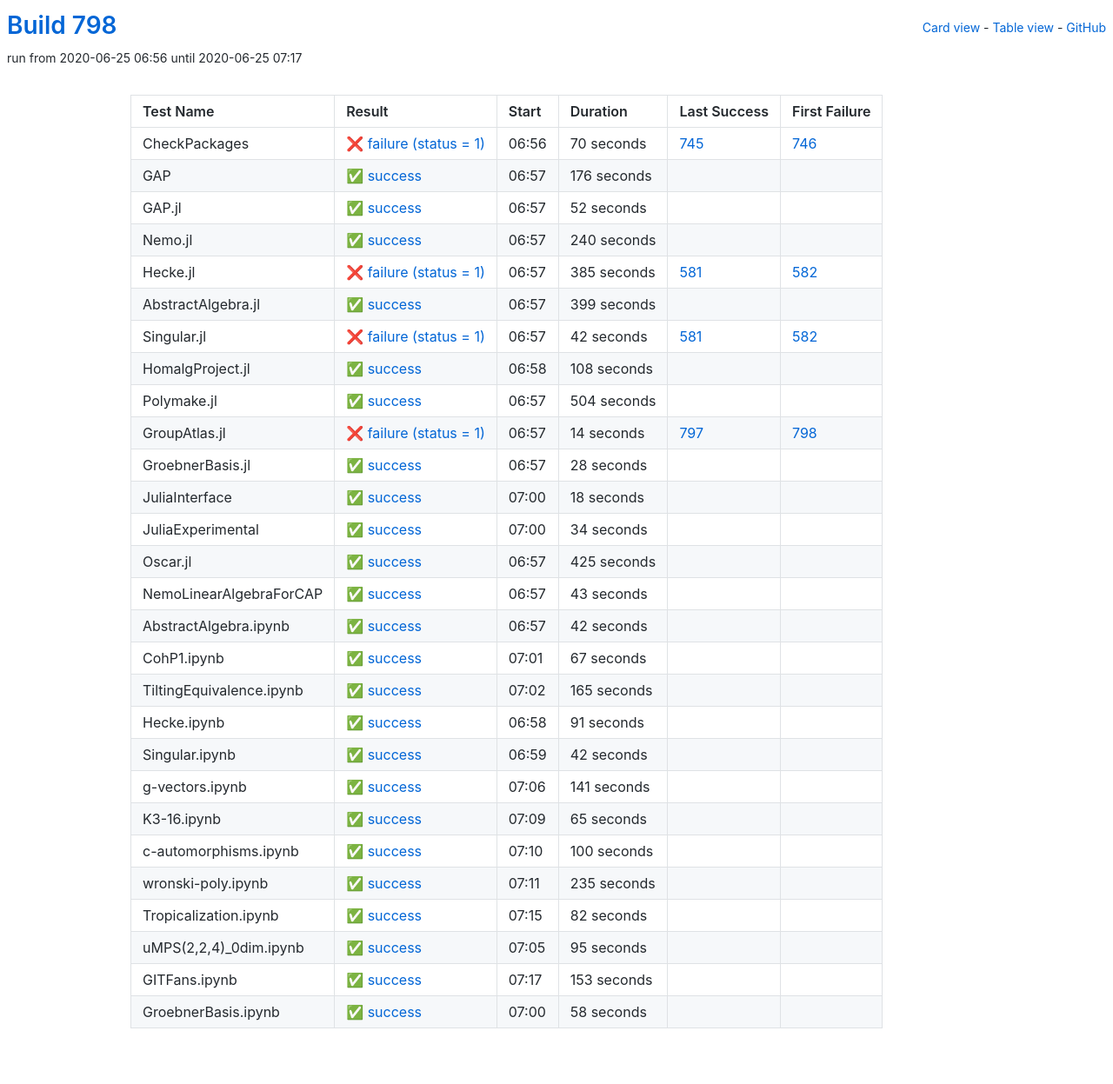
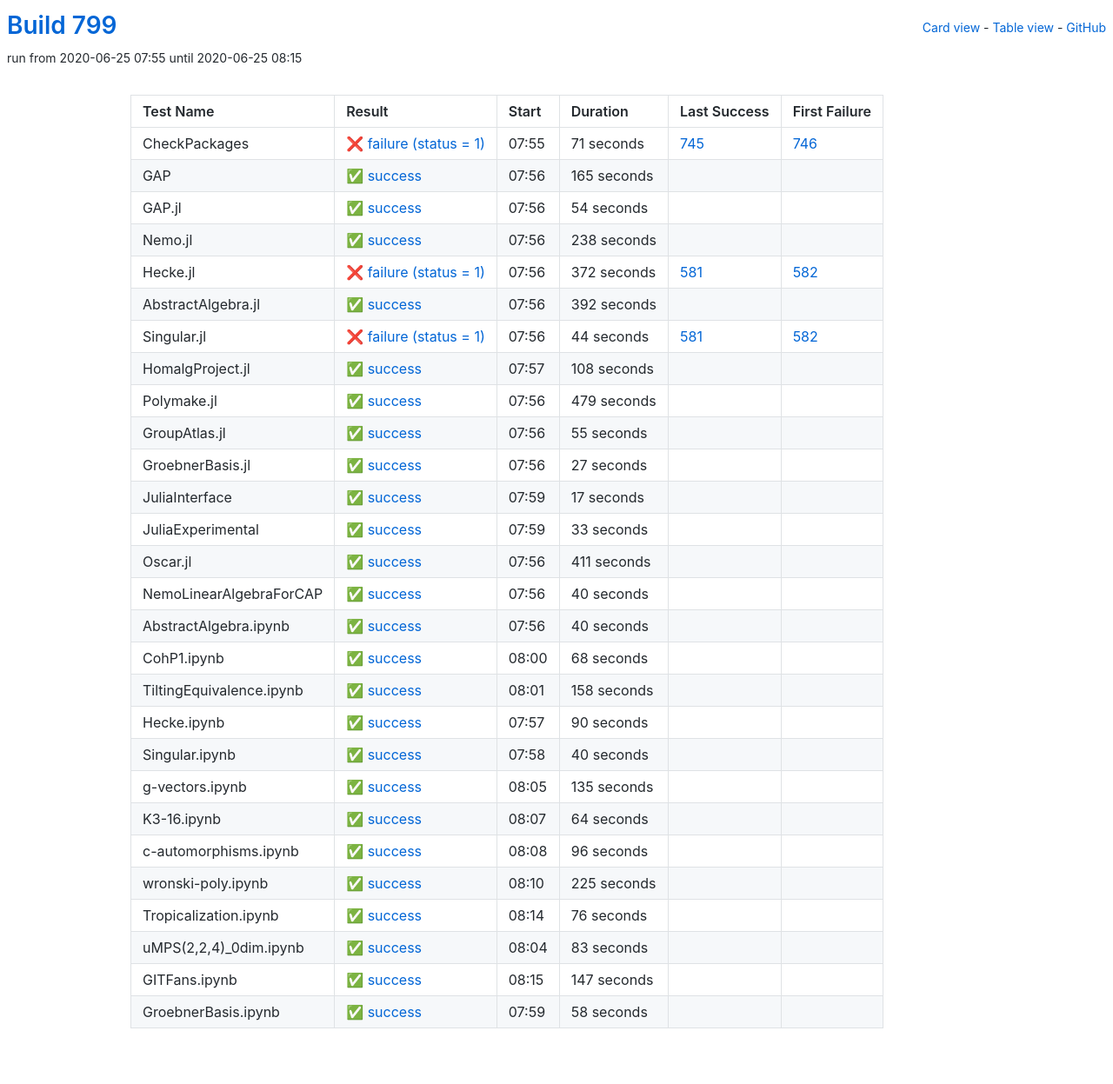
Before and after one commit to oscar-system/oscar-ci-status-1.4, a Jekyll site: the page built from table.html, in a window 1280 px wide. Shown: the whole page at 87% size. Built offline with Jekyll 4.4.1, drawn with Linux system fonts in a browser that asks for light colours.

Commit message:
Build #799

```diff
--- a/_data/ci.yml
+++ b/_data/ci.yml
@@ -1,6 +1,6 @@
 ---
-build: 798
-build_url: https://oscarci.mathematik.uni-kl.de/job/oscar-julia-1.4/798/
+build: 799
+build_url: https://oscarci.mathematik.uni-kl.de/job/oscar-julia-1.4/799/
 job: oscar-julia-1.4
 organization: oscar-system
 repo: oscar-ci-status-1.4
@@ -8,92 +8,92 @@ repourl: https://github.com/oscar-system/oscar-ci-status-1.4
 tests:
 - name: CheckPackages
   id: checkpackages
-  log: https://oscarci.mathematik.uni-kl.de/job/oscar-julia-1.4/798/artifact/logs/build-798/CheckPackages.log
-  start: 2020-06-25 06:56
+  log: https://oscarci.mathematik.uni-kl.de/job/oscar-julia-1.4/799/artifact/logs/build-799/CheckPackages.log
+  start: 2020-06-25 07:55
   success: false
   exitcode: 1
   status: failure
-  duration: 70
+  duration: 71
   last_success: 745
   last_success_url: https://oscarci.mathematik.uni-kl.de/job/oscar-julia-1.4/745/
   first_failure: 746
   first_failure_url: https://oscarci.mathematik.uni-kl.de/job/oscar-julia-1.4/746/
 - name: GAP
   id: gap
-  log: https://oscarci.mathematik.uni-kl.de/job/oscar-julia-1.4/798/artifact/logs/build-798/GAP.log
-  start: 2020-06-25 06:57
+  log: https://oscarci.mathematik.uni-kl.de/job/oscar-julia-1.4/799/artifact/logs/build-799/GAP.log
+  start: 2020-06-25 07:56
   success: true
   exitcode: 0
   status: success
-  duration: 176
+  duration: 165
   last_success: false
   last_success_url:
   first_failure: false
   first_failure_url:
 - name: GAP.jl
   id: gap-jl
-  log: https://oscarci.mathematik.uni-kl.de/job/oscar-julia-1.4/798/artifact/logs/build-798/GAP.jl.log
-  start: 2020-06-25 06:57
+  log: https://oscarci.mathematik.uni-kl.de/job/oscar-julia-1.4/799/artifact/logs/build-799/GAP.jl.log
+  start: 2020-06-25 07:56
   success: true
   exitcode: 0
   status: success
-  duration: 52
+  duration: 54
   last_success: false
   last_success_url:
   first_failure: false
   first_failure_url:
 - name: Nemo.jl
   id: nemo-jl
-  log: https://oscarci.mathematik.uni-kl.de/job/oscar-julia-1.4/798/artifact/logs/build-798/Nemo.jl.log
-  start: 2020-06-25 06:57
+  log: https://oscarci.mathematik.uni-kl.de/job/oscar-julia-1.4/799/artifact/logs/build-799/Nemo.jl.log
+  start: 2020-06-25 07:56
   success: true
   exitcode: 0
   status: success
-  duration: 240
+  duration: 238
   last_success: false
   last_success_url:
   first_failure: false
   first_failure_url:
 - name: Hecke.jl
   id: hecke-jl
-  log: https://oscarci.mathematik.uni-kl.de/job/oscar-julia-1.4/798/artifact/logs/build-798/Hecke.jl.log
-  start: 2020-06-25 06:57
+  log: https://oscarci.mathematik.uni-kl.de/job/oscar-julia-1.4/799/artifact/logs/build-799/Hecke.jl.log
+  start: 2020-06-25 07:56
   success: false
   exitcode: 1
   status: failure
-  duration: 385
+  duration: 372
   last_success: 581
   last_success_url: https://oscarci.mathematik.uni-kl.de/job/oscar-julia-1.4/581/
   first_failure: 582
   first_failure_url: https://oscarci.mathematik.uni-kl.de/job/oscar-julia-1.4/582/
 - name: AbstractAlgebra.jl
   id: abstractalgebra-jl
-  log: https://oscarci.mathematik.uni-kl.de/job/oscar-julia-1.4/798/artifact/logs/build-798/AbstractAlgebra.jl.log
-  start: 2020-06-25 06:57
+  log: https://oscarci.mathematik.uni-kl.de/job/oscar-julia-1.4/799/artifact/logs/build-799/AbstractAlgebra.jl.log
+  start: 2020-06-25 07:56
   success: true
   exitcode: 0
   status: success
-  duration: 399
+  duration: 392
   last_success: false
   last_success_url:
   first_failure: false
   first_failure_url:
 - name: Singular.jl
   id: singular-jl
-  log: https://oscarci.mathematik.uni-kl.de/job/oscar-julia-1.4/798/artifact/logs/build-798/Singular.jl.log
-  start: 2020-06-25 06:57
+  log: https://oscarci.mathematik.uni-kl.de/job/oscar-julia-1.4/799/artifact/logs/build-799/Singular.jl.log
+  start: 2020-06-25 07:56
   success: false
   exitcode: 1
   status: failure
-  duration: 42
+  duration: 44
   last_success: 581
   last_success_url: https://oscarci.mathematik.uni-kl.de/job/oscar-julia-1.4/581/
   first_failure: 582
   first_failure_url: https://oscarci.mathematik.uni-kl.de/job/oscar-julia-1.4/582/
 - name: HomalgProject.jl
   id: homalgproject-jl
-  log: https://oscarci.mathematik.uni-kl.de/job/oscar-julia-1.4/798/artifact/logs/build-798/HomalgProject.jl.log
-  start: 2020-06-25 06:58
+  log: https://oscarci.mathematik.uni-kl.de/job/oscar-julia-1.4/799/artifact/logs/build-799/HomalgProject.jl.log
+  start: 2020-06-25 07:57
   success: true
   exitcode: 0
   status: success
@@ -104,236 +104,236 @@ tests:
   first_failure_url:
 - name: Polymake.jl
   id: polymake-jl
-  log: https://oscarci.mathematik.uni-kl.de/job/oscar-julia-1.4/798/artifact/logs/build-798/Polymake.jl.log
-  start: 2020-06-25 06:57
+  log: https://oscarci.mathematik.uni-kl.de/job/oscar-julia-1.4/799/artifact/logs/build-799/Polymake.jl.log
+  start: 2020-06-25 07:56
   success: true
   exitcode: 0
   status: success
-  duration: 504
+  duration: 479
   last_success: false
   last_success_url:
   first_failure: false
   first_failure_url:
 - name: GroupAtlas.jl
   id: groupatlas-jl
-  log: https://oscarci.mathematik.uni-kl.de/job/oscar-julia-1.4/798/artifact/logs/build-798/GroupAtlas.jl.log
-  start: 2020-06-25 06:57
-  success: false
-  exitcode: 1
-  status: failure
-  duration: 14
-  last_success: 797
-  last_success_url: https://oscarci.mathematik.uni-kl.de/job/oscar-julia-1.4/797/
-  first_failure: 798
-  first_failure_url: https://oscarci.mathematik.uni-kl.de/job/oscar-julia-1.4/798/
-- name: GroebnerBasis.jl
-  id: groebnerbasis-jl
-  log: https://oscarci.mathematik.uni-kl.de/job/oscar-julia-1.4/798/artifact/logs/build-798/GroebnerBasis.jl.log
-  start: 2020-06-25 06:57
+  log: https://oscarci.mathematik.uni-kl.de/job/oscar-julia-1.4/799/artifact/logs/build-799/GroupAtlas.jl.log
+  start: 2020-06-25 07:56
   success: true
   exitcode: 0
   status: success
-  duration: 28
+  duration: 55
+  last_success: false
+  last_success_url:
+  first_failure: false
+  first_failure_url:
+- name: GroebnerBasis.jl
+  id: groebnerbasis-jl
+  log: https://oscarci.mathematik.uni-kl.de/job/oscar-julia-1.4/799/artifact/logs/build-799/GroebnerBasis.jl.log
+  start: 2020-06-25 07:56
+  success: true
+  exitcode: 0
+  status: success
+  duration: 27
   last_success: false
   last_success_url:
   first_failure: false
   first_failure_url:
 - name: JuliaInterface
   id: juliainterface
-  log: https://oscarci.mathematik.uni-kl.de/job/oscar-julia-1.4/798/artifact/logs/build-798/JuliaInterface.log
-  start: 2020-06-25 07:00
+  log: https://oscarci.mathematik.uni-kl.de/job/oscar-julia-1.4/799/artifact/logs/build-799/JuliaInterface.log
+  start: 2020-06-25 07:59
   success: true
   exitcode: 0
   status: success
-  duration: 18
+  duration: 17
   last_success: false
   last_success_url:
   first_failure: false
   first_failure_url:
 - name: JuliaExperimental
   id: juliaexperimental
-  log: https://oscarci.mathematik.uni-kl.de/job/oscar-julia-1.4/798/artifact/logs/build-798/JuliaExperimental.log
-  start: 2020-06-25 07:00
+  log: https://oscarci.mathematik.uni-kl.de/job/oscar-julia-1.4/799/artifact/logs/build-799/JuliaExperimental.log
+  start: 2020-06-25 07:59
   success: true
   exitcode: 0
   status: success
-  duration: 34
+  duration: 33
   last_success: false
   last_success_url:
   first_failure: false
   first_failure_url:
 - name: Oscar.jl
   id: oscar-jl
-  log: https://oscarci.mathematik.uni-kl.de/job/oscar-julia-1.4/798/artifact/logs/build-798/Oscar.jl.log
-  start: 2020-06-25 06:57
+  log: https://oscarci.mathematik.uni-kl.de/job/oscar-julia-1.4/799/artifact/logs/build-799/Oscar.jl.log
+  start: 2020-06-25 07:56
   success: true
   exitcode: 0
   status: success
-  duration: 425
+  duration: 411
   last_success: false
   last_success_url:
   first_failure: false
   first_failure_url:
 - name: NemoLinearAlgebraForCAP
   id: nemolinearalgebraforcap
-  log: https://oscarci.mathematik.uni-kl.de/job/oscar-julia-1.4/798/artifact/logs/build-798/NemoLinearAlgebraForCAP.log
-  start: 2020-06-25 06:57
+  log: https://oscarci.mathematik.uni-kl.de/job/oscar-julia-1.4/799/artifact/logs/build-799/NemoLinearAlgebraForCAP.log
+  start: 2020-06-25 07:56
   success: true
   exitcode: 0
   status: success
-  duration: 43
+  duration: 40
   last_success: false
   last_success_url:
   first_failure: false
   first_failure_url:
 - name: AbstractAlgebra.ipynb
   id: abstractalgebra-ipynb
-  log: https://oscarci.mathematik.uni-kl.de/job/oscar-julia-1.4/798/artifact/logs/build-798/AbstractAlgebra.ipynb.log
-  start: 2020-06-25 06:57
+  log: https://oscarci.mathematik.uni-kl.de/job/oscar-julia-1.4/799/artifact/logs/build-799/AbstractAlgebra.ipynb.log
+  start: 2020-06-25 07:56
   success: true
   exitcode: 0
   status: success
-  duration: 42
+  duration: 40
   last_success: false
   last_success_url:
   first_failure: false
   first_failure_url:
 - name: CohP1.ipynb
   id: cohp1-ipynb
-  log: https://oscarci.mathematik.uni-kl.de/job/oscar-julia-1.4/798/artifact/logs/build-798/CohP1.ipynb.log
-  start: 2020-06-25 07:01
+  log: https://oscarci.mathematik.uni-kl.de/job/oscar-julia-1.4/799/artifact/logs/build-799/CohP1.ipynb.log
+  start: 2020-06-25 08:00
   success: true
   exitcode: 0
   status: success
-  duration: 67
+  duration: 68
   last_success: false
   last_success_url:
   first_failure: false
   first_failure_url:
 - name: TiltingEquivalence.ipynb
   id: tiltingequivalence-ipynb
-  log: https://oscarci.mathematik.uni-kl.de/job/oscar-julia-1.4/798/artifact/logs/build-798/TiltingEquivalence.ipynb.log
-  start: 2020-06-25 07:02
+  log: https://oscarci.mathematik.uni-kl.de/job/oscar-julia-1.4/799/artifact/logs/build-799/TiltingEquivalence.ipynb.log
+  start: 2020-06-25 08:01
   success: true
   exitcode: 0
   status: success
-  duration: 165
+  duration: 158
   last_success: false
   last_success_url:
   first_failure: false
   first_failure_url:
 - name: Hecke.ipynb
   id: hecke-ipynb
-  log: https://oscarci.mathematik.uni-kl.de/job/oscar-julia-1.4/798/artifact/logs/build-798/Hecke.ipynb.log
-  start: 2020-06-25 06:58
+  log: https://oscarci.mathematik.uni-kl.de/job/oscar-julia-1.4/799/artifact/logs/build-799/Hecke.ipynb.log
+  start: 2020-06-25 07:57
   success: true
   exitcode: 0
   status: success
-  duration: 91
+  duration: 90
   last_success: false
   last_success_url:
   first_failure: false
   first_failure_url:
 - name: Singular.ipynb
   id: singular-ipynb
-  log: https://oscarci.mathematik.uni-kl.de/job/oscar-julia-1.4/798/artifact/logs/build-798/Singular.ipynb.log
-  start: 2020-06-25 06:59
+  log: https://oscarci.mathematik.uni-kl.de/job/oscar-julia-1.4/799/artifact/logs/build-799/Singular.ipynb.log
+  start: 2020-06-25 07:58
   success: true
   exitcode: 0
   status: success
-  duration: 42
+  duration: 40
   last_success: false
   last_success_url:
   first_failure: false
   first_failure_url:
 - name: g-vectors.ipynb
   id: g-vectors-ipynb
-  log: https://oscarci.mathematik.uni-kl.de/job/oscar-julia-1.4/798/artifact/logs/build-798/g-vectors.ipynb.log
-  start: 2020-06-25 07:06
+  log: https://oscarci.mathematik.uni-kl.de/job/oscar-julia-1.4/799/artifact/logs/build-799/g-vectors.ipynb.log
+  start: 2020-06-25 08:05
   success: true
   exitcode: 0
   status: success
-  duration: 141
+  duration: 135
   last_success: false
   last_success_url:
   first_failure: false
   first_failure_url:
 - name: K3-16.ipynb
   id: k3-16-ipynb
-  log: https://oscarci.mathematik.uni-kl.de/job/oscar-julia-1.4/798/artifact/logs/build-798/K3-16.ipynb.log
-  start: 2020-06-25 07:09
+  log: https://oscarci.mathematik.uni-kl.de/job/oscar-julia-1.4/799/artifact/logs/build-799/K3-16.ipynb.log
+  start: 2020-06-25 08:07
   success: true
   exitcode: 0
   status: success
-  duration: 65
+  duration: 64
   last_success: false
   last_success_url:
   first_failure: false
   first_failure_url:
 - name: c-automorphisms.ipynb
   id: c-automorphisms-ipynb
-  log: https://oscarci.mathematik.uni-kl.de/job/oscar-julia-1.4/798/artifact/logs/build-798/c-automorphisms.ipynb.log
-  start: 2020-06-25 07:10
+  log: https://oscarci.mathematik.uni-kl.de/job/oscar-julia-1.4/799/artifact/logs/build-799/c-automorphisms.ipynb.log
+  start: 2020-06-25 08:08
   success: true
   exitcode: 0
   status: success
-  duration: 100
+  duration: 96
   last_success: false
   last_success_url:
   first_failure: false
   first_failure_url:
 - name: wronski-poly.ipynb
   id: wronski-poly-ipynb
-  log: https://oscarci.mathematik.uni-kl.de/job/oscar-julia-1.4/798/artifact/logs/build-798/wronski-poly.ipynb.log
-  start: 2020-06-25 07:11
+  log: https://oscarci.mathematik.uni-kl.de/job/oscar-julia-1.4/799/artifact/logs/build-799/wronski-poly.ipynb.log
+  start: 2020-06-25 08:10
   success: true
   exitcode: 0
   status: success
-  duration: 235
+  duration: 225
   last_success: false
   last_success_url:
   first_failure: false
   first_failure_url:
 - name: Tropicalization.ipynb
   id: tropicalization-ipynb
-  log: https://oscarci.mathematik.uni-kl.de/job/oscar-julia-1.4/798/artifact/logs/build-798/Tropicalization.ipynb.log
-  start: 2020-06-25 07:15
+  log: https://oscarci.mathematik.uni-kl.de/job/oscar-julia-1.4/799/artifact/logs/build-799/Tropicalization.ipynb.log
+  start: 2020-06-25 08:14
   success: true
   exitcode: 0
   status: success
-  duration: 82
+  duration: 76
   last_success: false
   last_success_url:
   first_failure: false
   first_failure_url:
 - name: uMPS(2,2,4)_0dim.ipynb
   id: umps-2-2-4-0dim-ipynb
-  log: https://oscarci.mathematik.uni-kl.de/job/oscar-julia-1.4/798/artifact/logs/build-798/uMPS-2-2-4-_0dim.ipynb.log
-  start: 2020-06-25 07:05
+  log: https://oscarci.mathematik.uni-kl.de/job/oscar-julia-1.4/799/artifact/logs/build-799/uMPS-2-2-4-_0dim.ipynb.log
+  start: 2020-06-25 08:04
   success: true
   exitcode: 0
   status: success
-  duration: 95
+  duration: 83
   last_success: false
   last_success_url:
   first_failure: false
   first_failure_url:
 - name: GITFans.ipynb
   id: gitfans-ipynb
-  log: https://oscarci.mathematik.uni-kl.de/job/oscar-julia-1.4/798/artifact/logs/build-798/GITFans.ipynb.log
-  start: 2020-06-25 07:17
+  log: https://oscarci.mathematik.uni-kl.de/job/oscar-julia-1.4/799/artifact/logs/build-799/GITFans.ipynb.log
+  start: 2020-06-25 08:15
   success: true
   exitcode: 0
   status: success
-  duration: 153
+  duration: 147
   last_success: false
   last_success_url:
   first_failure: false
   first_failure_url:
 - name: GroebnerBasis.ipynb
   id: groebnerbasis-ipynb
-  log: https://oscarci.mathematik.uni-kl.de/job/oscar-julia-1.4/798/artifact/logs/build-798/GroebnerBasis.ipynb.log
-  start: 2020-06-25 07:00
+  log: https://oscarci.mathematik.uni-kl.de/job/oscar-julia-1.4/799/artifact/logs/build-799/GroebnerBasis.ipynb.log
+  start: 2020-06-25 07:59
   success: true
   exitcode: 0
   status: success
```
Also changed, not shown: README.md.
